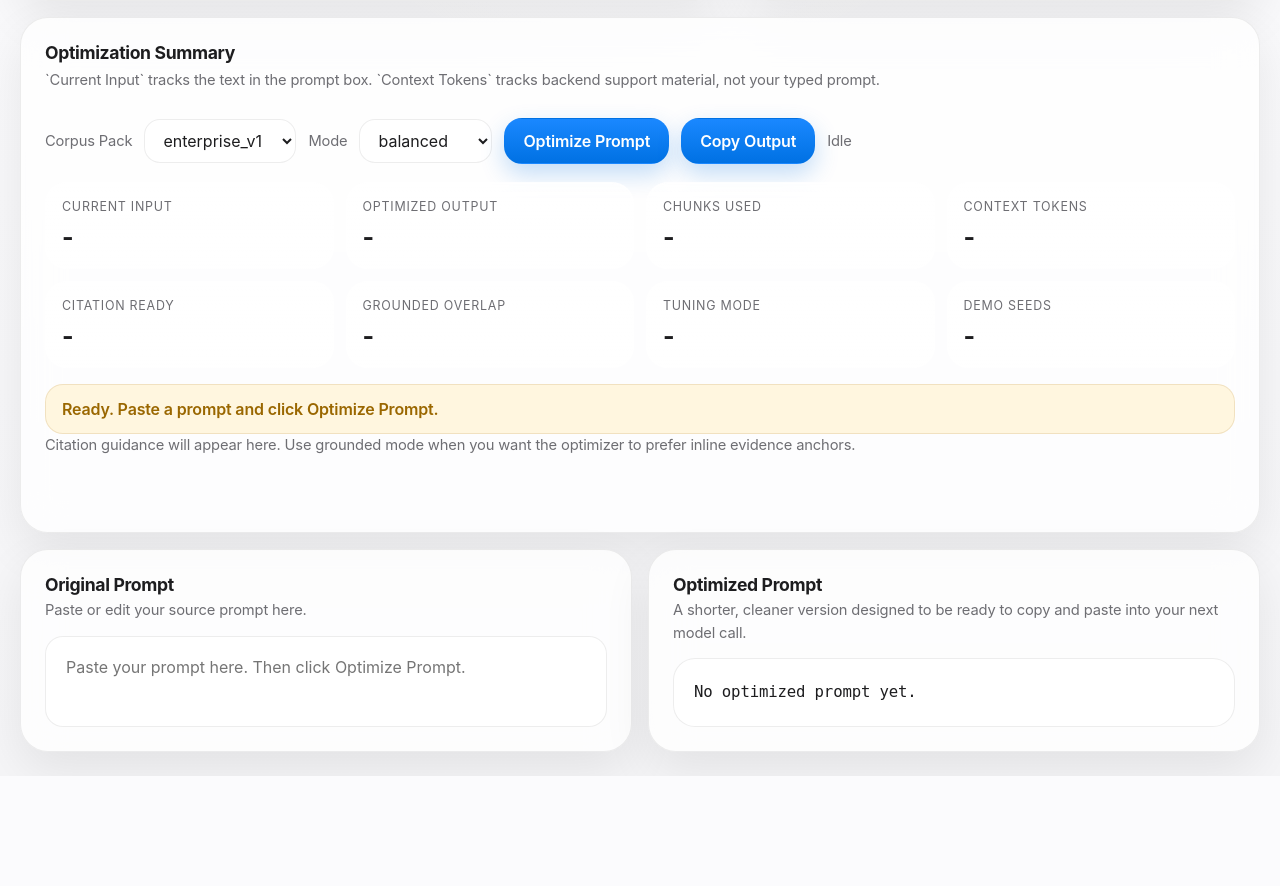
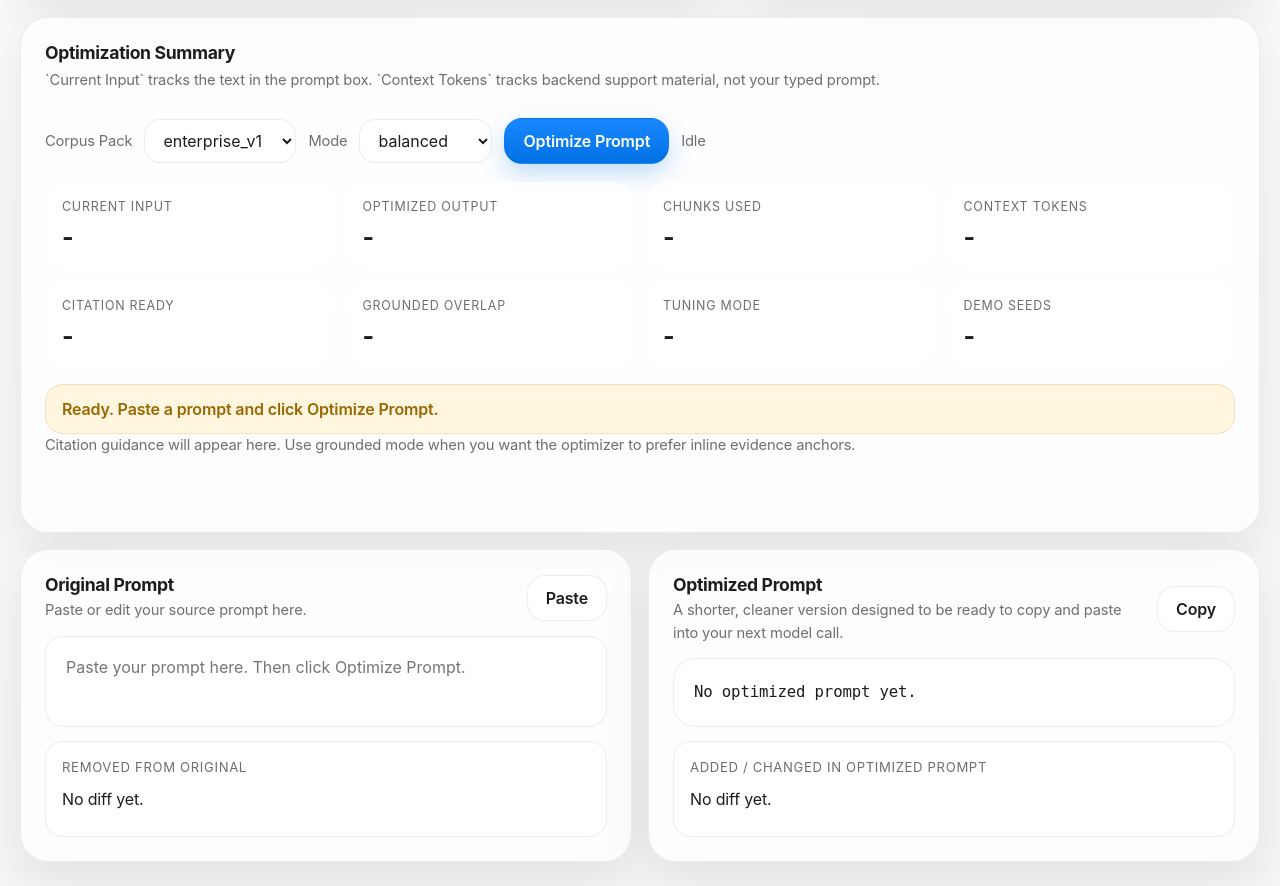
Before and after one commit to NITISH-R-G/rag-context-optimizer, a FastAPI app: page / in a window 1280 px wide. Shown: the part 404-1290 px from the top of the page. Before the commit the page ends 1180 px from the top, so only its background shows below. Run offline with FastAPI, Linux system fonts and the light colour scheme; parts of the project's set-up code (start-up, migrations or seed data) failed here and were passed over.

Commit message:
Add prompt diff UI with paste and copy actions

```diff
--- a/server/templates/ui.html
+++ b/server/templates/ui.html
@@ -281,11 +281,56 @@
         gap: 12px;
         margin-bottom: 14px;
       }
+      .pane-actions {
+        display: flex;
+        gap: 10px;
+        align-items: center;
+      }
+      .secondary {
+        color: var(--ink);
+        background: rgba(255,255,255,0.82);
+        border: 1px solid var(--line);
+        box-shadow: inset 0 1px 0 rgba(255,255,255,0.75);
+      }
+      .secondary:hover:not(:disabled) {
+        background: rgba(255,255,255,0.95);
+      }
       .pane-subtitle {
         margin: 4px 0 0;
       }
       .output-frame {
         min-height: 0;
+      }
+      .diff-panel {
+        margin-top: 14px;
+        border: 1px solid var(--line);
+        border-radius: 18px;
+        padding: 14px 16px;
+        background: rgba(255,255,255,0.86);
+        min-height: 96px;
+        line-height: 1.7;
+        color: var(--ink);
+        overflow: auto;
+      }
+      .diff-label {
+        display: block;
+        margin-bottom: 8px;
+        font-size: 0.82rem;
+        color: var(--muted);
+        text-transform: uppercase;
+        letter-spacing: 0.05em;
+      }
+      .diff-added {
+        background: rgba(22, 163, 74, 0.14);
+        color: #137333;
+        border-radius: 8px;
+        padding: 2px 4px;
+      }
+      .diff-removed {
+        background: rgba(220, 38, 38, 0.12);
+        color: #b42318;
+        border-radius: 8px;
+        padding: 2px 4px;
       }
       @media (max-width: 900px) {
         .hero, .stats, .summary-grid, .workspace {
@@ -333,7 +378,6 @@
               <option value="aggressive">aggressive</option>
             </select>
             <button id="optimizeBtn" class="primary" type="button">Optimize Prompt</button>
-            <button id="copyBtn" class="primary" type="button">Copy Output</button>
             <span id="busyLabel" class="mini">Idle</span>
           </div>
         </div>
@@ -363,8 +407,15 @@
                 <h3 style="margin:0;">Original Prompt</h3>
                 <p class="mini pane-subtitle">Paste or edit your source prompt here.</p>
               </div>
+              <div class="pane-actions">
+                <button id="pasteBtn" class="secondary" type="button">Paste</button>
+              </div>
             </div>
             <textarea id="promptInput" placeholder="Paste your prompt here. Then click Optimize Prompt."></textarea>
+            <div class="diff-panel">
+              <span class="diff-label">Removed From Original</span>
+              <div id="originalDiffPanel">No diff yet.</div>
+            </div>
           </section>
           <section class="card pane">
             <div class="pane-header">
@@ -372,8 +423,15 @@
                 <h3 style="margin:0;">Optimized Prompt</h3>
                 <p class="mini pane-subtitle">A shorter, cleaner version designed to be ready to copy and paste into your next model call.</p>
               </div>
+              <div class="pane-actions">
+                <button id="copyBtn" class="secondary" type="button">Copy</button>
+              </div>
             </div>
             <pre id="outputPanel" class="output-frame">No optimized prompt yet.</pre>
+            <div class="diff-panel">
+              <span class="diff-label">Added / Changed In Optimized Prompt</span>
+              <div id="optimizedDiffPanel">No diff yet.</div>
+            </div>
           </section>
         </div>
       </section>
@@ -384,6 +442,7 @@
       promptInput: document.getElementById("promptInput"),
       optimizeBtn: document.getElementById("optimizeBtn"),
       copyBtn: document.getElementById("copyBtn"),
+      pasteBtn: document.getElementById("pasteBtn"),
       corpusFamilySelect: document.getElementById("corpusFamilySelect"),
       compressionModeSelect: document.getElementById("compressionModeSelect"),
       busyLabel: document.getElementById("busyLabel"),
@@ -403,6 +462,8 @@
       demoChips: document.getElementById("demoChips"),
       groundingList: document.getElementById("groundingList"),
       summaryNote: document.getElementById("summaryNote"),
+      originalDiffPanel: document.getElementById("originalDiffPanel"),
+      optimizedDiffPanel: document.getElementById("optimizedDiffPanel"),
     };
 
     function approxTokens(text) {
@@ -414,6 +475,7 @@
     function setBusy(isBusy, label = "Working...") {
       els.optimizeBtn.disabled = isBusy;
       els.copyBtn.disabled = isBusy;
+      els.pasteBtn.disabled = isBusy;
       els.busyLabel.textContent = isBusy ? label : "Idle";
     }
 
@@ -434,8 +496,79 @@
       return body;
     }
 
+    function escapeHtml(text) {
+      return String(text)
+        .replaceAll("&", "&amp;")
+        .replaceAll("<", "&lt;")
+        .replaceAll(">", "&gt;")
+        .replaceAll('"', "&quot;")
+        .replaceAll("'", "&#39;");
+    }
+
+    function diffWords(original, optimized) {
+      const a = (original || "").trim() ? (original || "").trim().split(/\s+/) : [];
+      const b = (optimized || "").trim() ? (optimized || "").trim().split(/\s+/) : [];
+      const dp = Array.from({ length: a.length + 1 }, () => Array(b.length + 1).fill(0));
+
+      for (let i = a.length - 1; i >= 0; i--) {
+        for (let j = b.length - 1; j >= 0; j--) {
+          if (a[i] === b[j]) {
+            dp[i][j] = dp[i + 1][j + 1] + 1;
+          } else {
+            dp[i][j] = Math.max(dp[i + 1][j], dp[i][j + 1]);
+          }
+        }
+      }
+
+      const left = [];
+      const right = [];
+      let i = 0;
+      let j = 0;
+      while (i < a.length && j < b.length) {
+        if (a[i] === b[j]) {
+          const safe = escapeHtml(a[i]);
+          left.push(safe);
+          right.push(safe);
+          i += 1;
+          j += 1;
+        } else if (dp[i + 1][j] >= dp[i][j + 1]) {
+          left.push(`<span class="diff-removed">${escapeHtml(a[i])}</span>`);
+          i += 1;
+        } else {
+          right.push(`<span class="diff-added">${escapeHtml(b[j])}</span>`);
+          j += 1;
+        }
+      }
+
+      while (i < a.length) {
+        left.push(`<span class="diff-removed">${escapeHtml(a[i])}</span>`);
+        i += 1;
+      }
+      while (j < b.length) {
+        right.push(`<span class="diff-added">${escapeHtml(b[j])}</span>`);
+        j += 1;
+      }
+
+      return {
+        originalHtml: left.join(" "),
+        optimizedHtml: right.join(" "),
+      };
+    }
+
+    function renderDiff(original, optimized) {
+      if (!(original || "").trim() || !(optimized || "").trim()) {
+        els.originalDiffPanel.textContent = "No diff yet.";
+        els.optimizedDiffPanel.textContent = "No diff yet.";
+        return;
+      }
+      const diff = diffWords(original, optimized);
+      els.originalDiffPanel.innerHTML = diff.originalHtml || escapeHtml(original);
+      els.optimizedDiffPanel.innerHTML = diff.optimizedHtml || escapeHtml(optimized);
+    }
+
     function renderResult(result) {
       els.outputPanel.textContent = result.optimized_prompt || "No optimized prompt returned.";
+      renderDiff(els.promptInput.value, result.optimized_prompt || "");
       const stats = result.stats || {};
       // Avoid newer JS syntax here; some browsers silently fail and stop updating the UI.
       els.currentInputTokensStat.textContent = (stats.original_prompt_tokens !== undefined && stats.original_prompt_tokens !== null) ? String(stats.original_prompt_tokens) : String(approxTokens(els.promptInput.value));
@@ -515,6 +648,21 @@
       }
     });
 
+    els.pasteBtn.addEventListener("click", async () => {
+      try {
+        const text = await navigator.clipboard.readText();
+        if (!text || !text.trim()) {
+          setStatus("Clipboard is empty.", "error");
+          return;
+        }
+        els.promptInput.value = text;
+        els.promptInput.dispatchEvent(new Event("input"));
+        setStatus("Prompt pasted from clipboard.", "good");
+      } catch (_error) {
+        setStatus("Paste failed. Your browser may block clipboard read access.", "error");
+      }
+    });
+
     els.promptInput.addEventListener("input", () => {
       els.currentInputTokensStat.textContent = String(approxTokens(els.promptInput.value));
       els.finalTokensStat.textContent = "-";
@@ -528,6 +676,8 @@
       els.citationChips.innerHTML = "";
       els.demoChips.innerHTML = "";
       els.groundingList.innerHTML = "";
+      els.originalDiffPanel.textContent = "No diff yet.";
+      els.optimizedDiffPanel.textContent = "No diff yet.";
       els.summaryNote.textContent = "Prompt changed. Click Optimize Prompt to refresh the optimized output, grounding, and backend context stats.";
     });
   </script>
```
